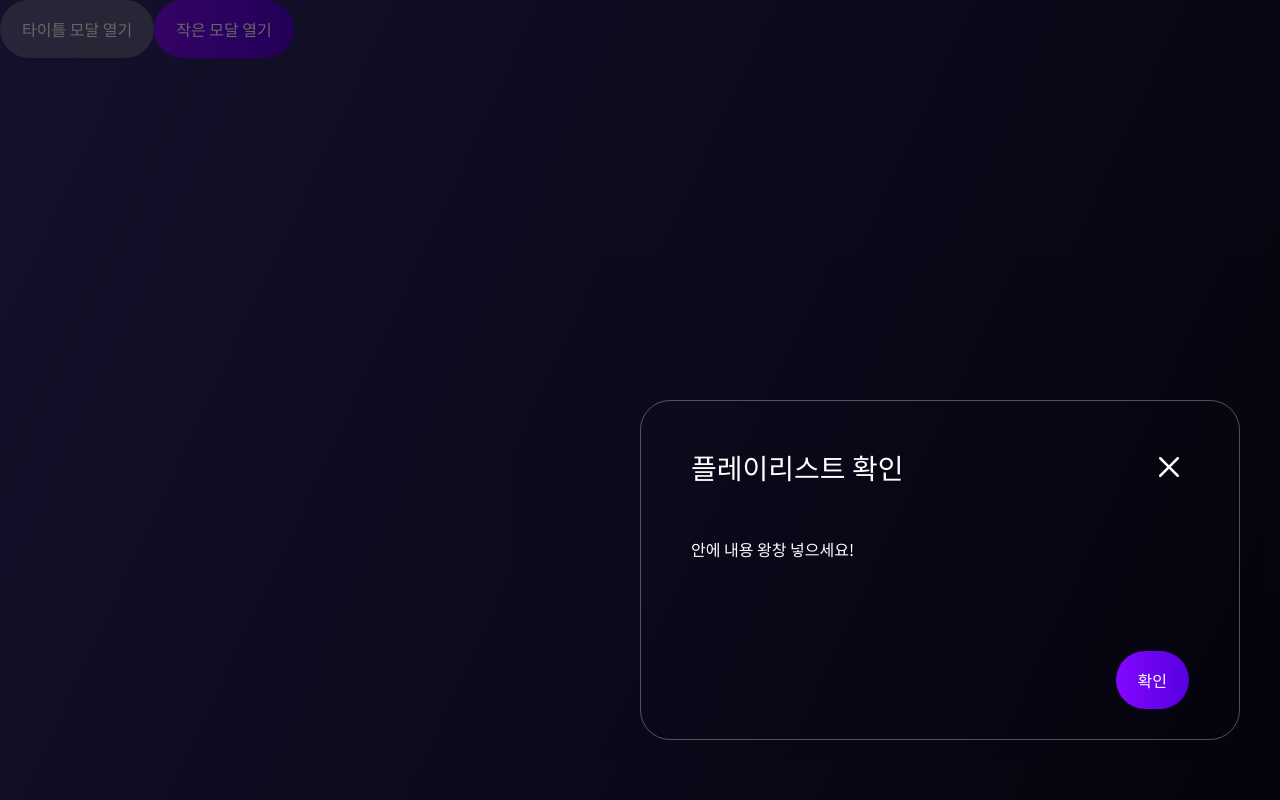
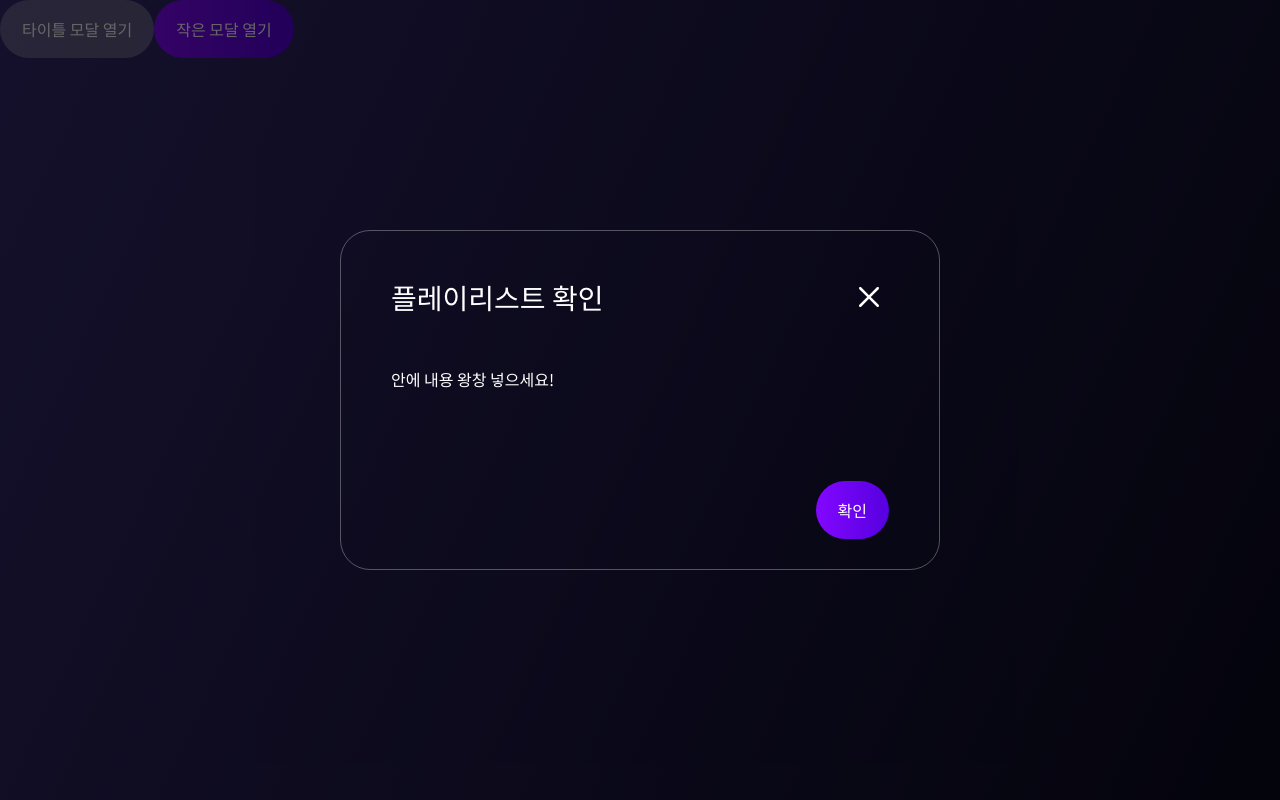
Before and after one commit to FRONT-END-BOOTCAMP-PULS-4/Jackpot_Plug, a Next.js app: page /component/modal in a window 1280 px wide. Both pictures are taken after a click on the button "타이틀 모달 열기". Built offline with nearby package versions, Linux system fonts and the light colour scheme.

Commit message:
style: modal animation 수정

```diff
--- a/app/component/modal/Modal.tsx
+++ b/app/component/modal/Modal.tsx
@@ -53,7 +53,7 @@ export default function Modal({
       <motion.div
         initial={{ opacity: 0, scale: 0 }}
         animate={{ opacity: 1, scale: 1 }}
-        exit={{ opacity: 1, scale: 1 }}
+        exit={{ opacity: 0, scale: 0 }}
         transition={{ duration: 0.2 }}
         className={`${styles.modal_wrapper} ${styles[`${size}`]}`}
         onClick={(e) => e.stopPropagation()}
--- a/app/component/modal/modal.module.scss
+++ b/app/component/modal/modal.module.scss
@@ -9,11 +9,11 @@
   height: 100%;
   background-color: $color-o-b6;
   z-index: 999;
+  @include flex();
 }
 
 .modal_wrapper {
   background-color: $color-dark-primary;
-  @include position();
   @include border-style($color: $color-o-w3);
   z-index: 1000;
 
```
